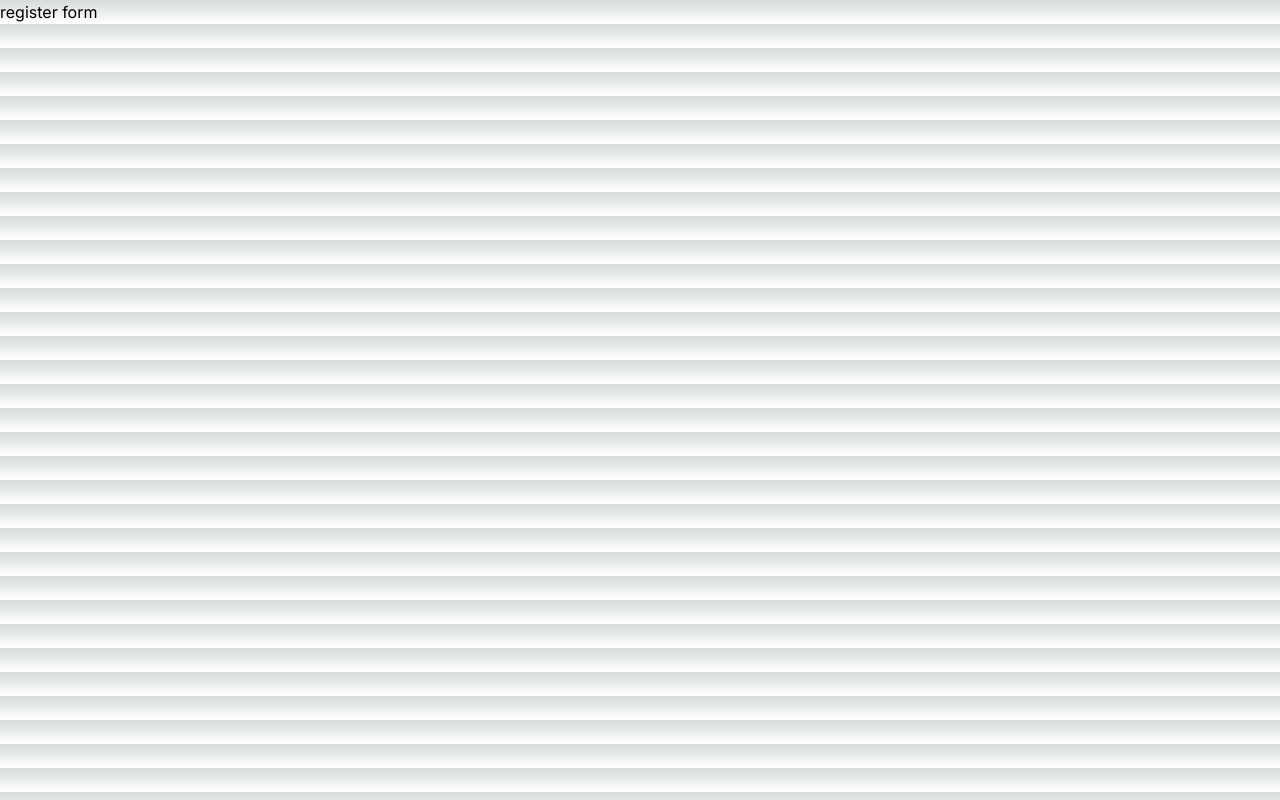
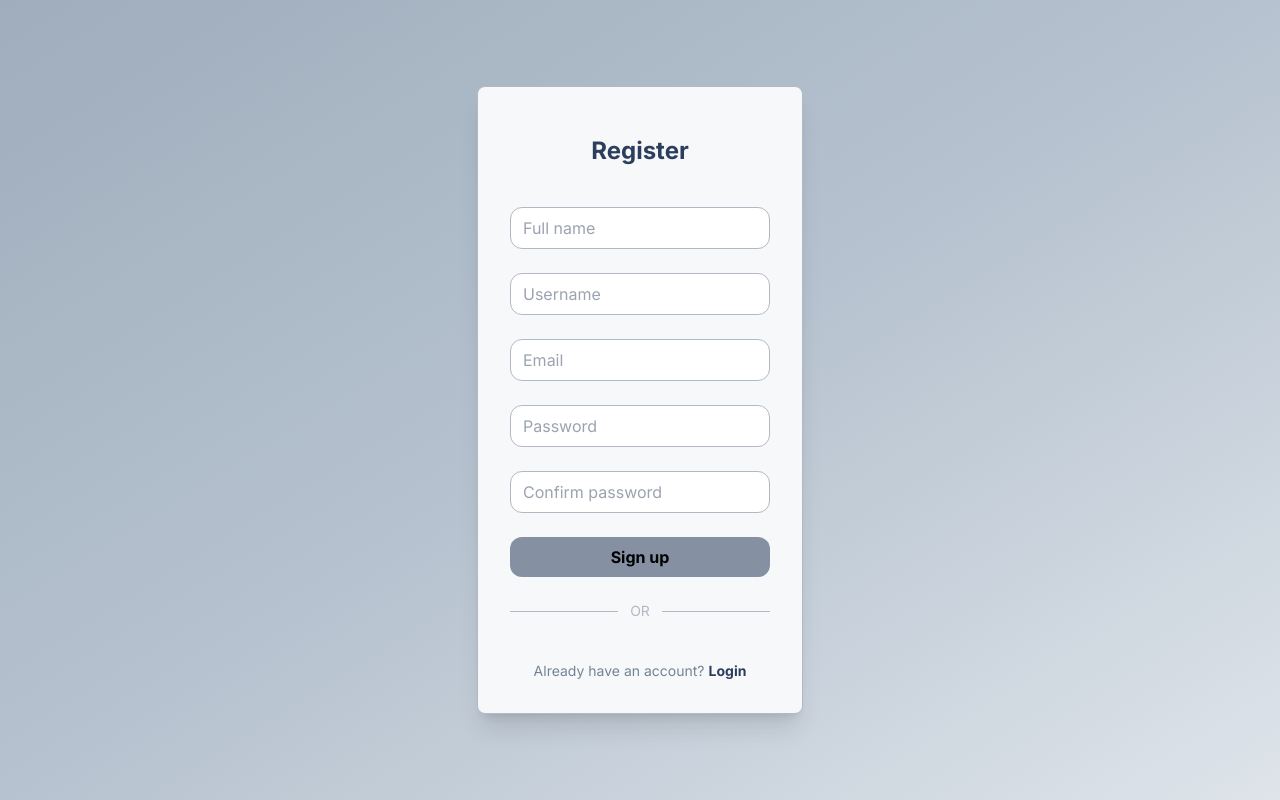
Before and after one commit to mairess/employee-system, a Next.js app in the folder frontend/: page /register in a window 1280 px wide. Built offline with nearby package versions, Linux system fonts and the light colour scheme.

Commit message:
style: add register form

```diff
--- a/frontend/src/app/register/page.tsx
+++ b/frontend/src/app/register/page.tsx
@@ -1,8 +1,13 @@
+/* eslint-disable max-len */
 import FormRegister from '../../components/FormRegister';
 
 function RegisterPage() {
   return (
-    <FormRegister />
+    <div
+      className="flex justify-center items-center min-h-screen bg-gradient-to-br from-dark-neutral-800 via-dark-neutral-900 to-dark-neutral-1100"
+    >
+      <FormRegister />
+    </div>
   );
 }
 
--- a/frontend/src/components/AuthFooter.tsx
+++ b/frontend/src/components/AuthFooter.tsx
@@ -5,13 +5,14 @@
 import Link from 'next/link';
 
 type AuthFooterProps = {
-  forgotPassword: string,
+  forgotPassword?: string | null,
   doNotHaveAccountText: string,
   doNotHaveAccountLinkTo: string,
-  onClick: (event: React.MouseEvent<HTMLButtonElement>) => void
+  onClick: (event: React.MouseEvent<HTMLButtonElement>) => void,
+  href: string
 };
 
-function AuthFooter({ forgotPassword, doNotHaveAccountText, doNotHaveAccountLinkTo, onClick }:AuthFooterProps) {
+function AuthFooter({ forgotPassword = null, doNotHaveAccountText, doNotHaveAccountLinkTo, onClick, href }:AuthFooterProps) {
   return (
     <div className="flex flex-col items-center justify-center gap-4">
 
@@ -27,7 +28,7 @@ function AuthFooter({ forgotPassword, doNotHaveAccountText, doNotHaveAccountLink
 
         <Link
           className="ml-1 font-bold text-light-neutral-900 hover:underline"
-          href="register"
+          href={ href }
         >
           {doNotHaveAccountLinkTo}
         </Link>
--- a/frontend/src/components/FormLogin.tsx
+++ b/frontend/src/components/FormLogin.tsx
@@ -70,7 +70,7 @@ function FormLogin() {
         </h1>
 
         <Input
-          type="username"
+          type="text"
           name="username"
           id="username"
           placeholder="Username"
@@ -105,6 +105,7 @@ function FormLogin() {
           doNotHaveAccountText="Don't have an account?"
           doNotHaveAccountLinkTo="Register"
           onClick={ showModal }
+          href="/register"
         />
 
       </form>
--- a/frontend/src/components/FormRegister.tsx
+++ b/frontend/src/components/FormRegister.tsx
@@ -1,8 +1,101 @@
+/* eslint-disable max-len */
+
 'use client';
 
+import { useState } from 'react';
+import Input from './Input';
+import Button from './Button';
+import Divider from './Divider';
+import AuthFooter from './AuthFooter';
+
 function FormRegister() {
+  const [formData, setFormaData] = useState({ fullName: '', username: '', email: '', password: '', role: 'user' });
+  const [confirmPassword, setConfirmPassword] = useState('');
+
+  const handleInputChange = (event: React.ChangeEvent<HTMLInputElement>) => {
+    const { name, value } = event.target;
+    setFormaData((prevData) => ({ ...prevData, [name]: value }));
+  };
+
+  const handleConfirmPassword = (event: React.ChangeEvent<HTMLInputElement>) => {
+    setConfirmPassword(event.target.value);
+  };
+
+  const isFormValid = confirmPassword !== formData.password;
+
   return (
-    <h1>register form</h1>
+    <form
+      className="flex flex-col gap-6 bg-light-neutral-100 border border-light-neutral-400 rounded-lg p-8 shadow-xl"
+
+    >
+      <h1
+        className="font-bold text-center text-2xl text-light-neutral-900 my-4"
+      >
+        Register
+      </h1>
+
+      <Input
+        type="text"
+        name="fullName"
+        id="fullName"
+        placeholder="Full name"
+        value={ formData.fullName }
+        onChange={ handleInputChange }
+      />
+
+      <Input
+        type="text"
+        name="username"
+        id="username"
+        placeholder="Username"
+        value={ formData.username }
+        onChange={ handleInputChange }
+      />
+
+      <Input
+        type="email"
+        name="email"
+        id="email"
+        placeholder="Email"
+        value={ formData.email }
+        onChange={ handleInputChange }
+      />
+
+      <Input
+        type="password"
+        name="password"
+        id="password"
+        placeholder="Password"
+        value={ formData.password }
+        onChange={ handleInputChange }
+      />
+
+      <Input
+        type="password"
+        name="confirmPassword"
+        id="confirmPassword"
+        placeholder="Confirm password"
+        value={ confirmPassword }
+        error={ formData.password !== confirmPassword ? { message: 'Password do not match!' } : null }
+        onChange={ handleConfirmPassword }
+      />
+
+      <Button
+        loading={ false }
+        text="Sign up"
+        disabled={ isFormValid }
+      />
+
+      <Divider />
+
+      <AuthFooter
+        doNotHaveAccountText="Already have an account?"
+        doNotHaveAccountLinkTo="Login"
+        onClick={ () => 'hello' }
+        href="/"
+      />
+
+    </form>
   );
 }
 
--- a/frontend/src/components/Input.tsx
+++ b/frontend/src/components/Input.tsx
@@ -24,8 +24,8 @@ function Input({ type, name, id, placeholder, value, error = null, onChange }: I
         value={ value }
         onChange={ onChange }
       />
-      {error
-      && <p className={ error.message.includes('your email!') ? 'text-success text-sm mt-2' : 'text-error text-sm mt-2' }>{error?.message}</p>}
+      {error && error.message.includes('your email!') && <p className="text-success text-sm mt-2">{error?.message}</p>}
+      {error && error.message === 'Password do not match!' && <p className="text-error text-sm mt-2">{error?.message}</p>}
     </div>
   );
 }
--- a/frontend/src/components/ModalChangePassword.tsx
+++ b/frontend/src/components/ModalChangePassword.tsx
@@ -1,3 +1,4 @@
+/* eslint-disable max-len */
 /* eslint-disable jsx-a11y/no-noninteractive-element-interactions */
 /* eslint-disable jsx-a11y/no-static-element-interactions */
 /* eslint-disable jsx-a11y/click-events-have-key-events */
@@ -7,7 +8,6 @@ import Input from './Input';
 import Button from './Button';
 import usePasswordChange from '../hooks/usePasswordChange';
 
-/* eslint-disable max-len */
 type ModalProps = {
   onClose: (event: React.MouseEvent<HTMLDivElement | HTMLButtonElement>) => void
   isModalOpen: boolean,
```
